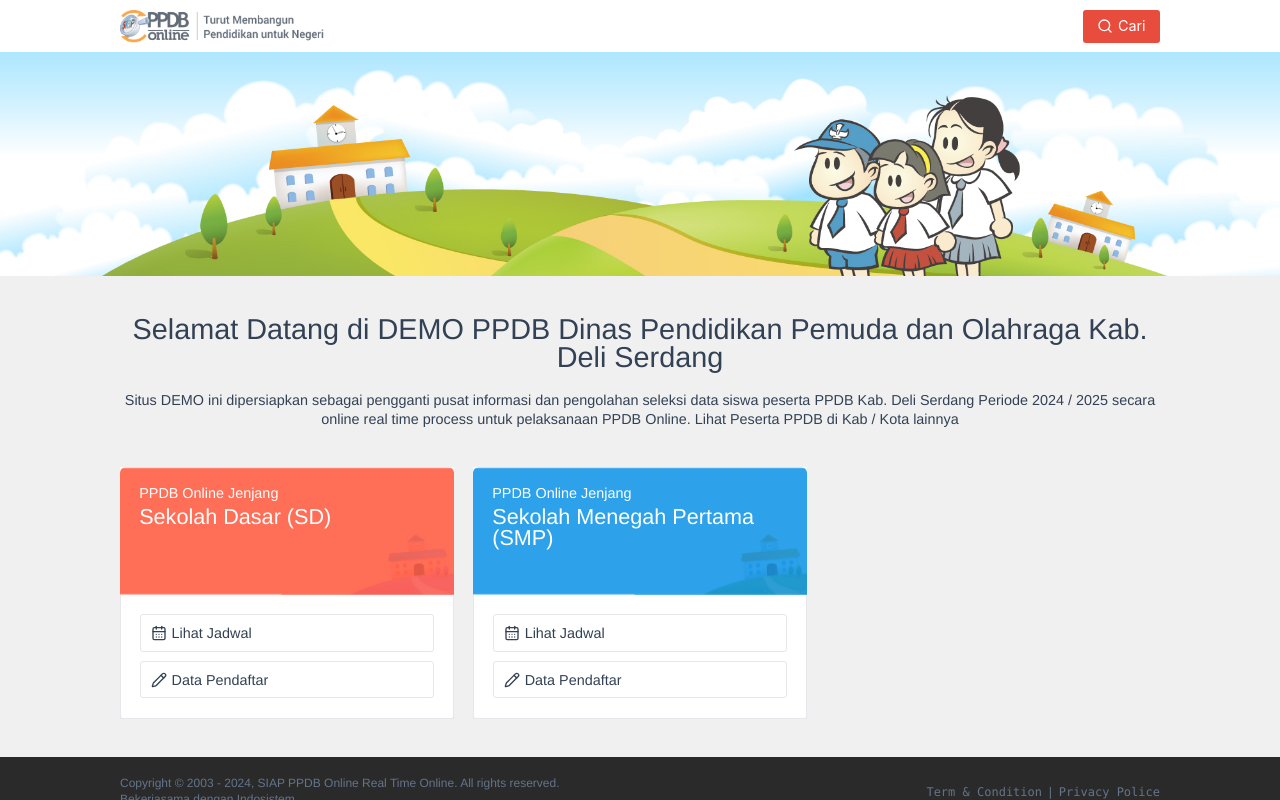
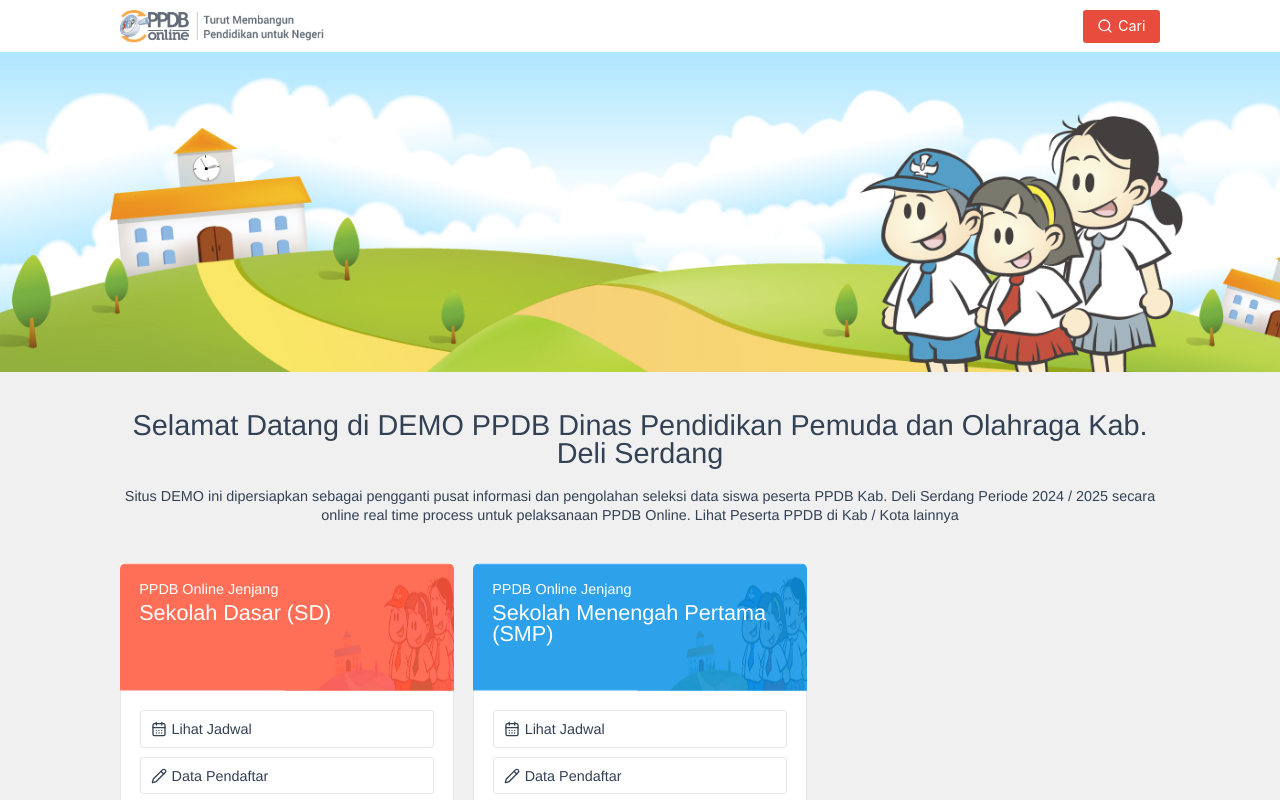
Before and after one commit to rfnasution01/ppdb, a React (Vite) app: page / in a window 1280 px wide. Built offline with nearby package versions, Linux system fonts and the light colour scheme; a small style sheet from the web is missing.

Commit message:
fix: modify halaman home

```diff
--- a/src/layouts/home/home-content.tsx
+++ b/src/layouts/home/home-content.tsx
@@ -14,11 +14,11 @@ export function HomeContent() {
       >
         <div className="flex flex-col">
           {/* --- Header --- */}
-          <div className={`relative col-span-6 block`}>
+          <div className={`relative`}>
             <img
               src="/img/bg-smp.png"
               alt="login"
-              className="h-[16vh] w-full object-cover filter phones:h-[14vh]"
+              className="h-[16vh] w-full phones:h-[14vh]"
               style={{
                 filter: 'hue-rotate(160deg)',
                 borderTopLeftRadius: '1rem',
@@ -53,11 +53,11 @@ export function HomeContent() {
       >
         <div className="flex flex-col">
           {/* --- Header --- */}
-          <div className={`relative col-span-6 block`}>
+          <div className={`relative`}>
             <img
               src="/img/bg-smp.png"
               alt="login"
-              className="h-[16vh] w-full object-cover filter phones:h-[14vh]"
+              className="h-[16vh] w-full phones:h-[14vh]"
               style={{
                 borderTopLeftRadius: '1rem',
                 borderTopRightRadius: '1rem',
@@ -67,7 +67,7 @@ export function HomeContent() {
               <div className="flex h-full w-full flex-col gap-8 text-white">
                 {/* --- Navigation -- */}
                 <p>PPDB Online Jenjang</p>
-                <p className="text-[3.6rem]">Sekolah Menegah Pertama (SMP)</p>
+                <p className="text-[3.6rem]">Sekolah Menengah Pertama (SMP)</p>
               </div>
             </div>
           </div>
--- a/src/layouts/root-layout/index.tsx
+++ b/src/layouts/root-layout/index.tsx
@@ -7,16 +7,16 @@ export default function RootLayout() {
     <main className="scrollbar flex h-screen flex-col overflow-auto text-[2.4rem] text-slate-700 phones:text-[2.8rem]">
       <RootHeader />
       <div className="scrollbar h-full flex-1 overflow-auto">
-        <div className="flex h-full flex-col gap-64 font-helvetica">
-          <div className="h-[40vh] w-full phones:h-[30vh]">
-            <img
-              src="/img/bg.jpg"
-              alt="ppdb"
-              className="h-full w-full object-cover"
-            />
+        <div className="flex flex-col gap-64 overflow-auto font-helvetica">
+          <img
+            src="/img/bg.jpg"
+            alt="ppdb"
+            className="h-[40vh] w-full object-cover phones:h-[30vh]"
+          />
+          <div className="scrollbar flex flex-col gap-64 overflow-auto">
+            <Outlet />
+            <RootFooter />
           </div>
-          <Outlet />
-          <RootFooter />
         </div>
       </div>
     </main>
--- a/src/pages/home/index.tsx
+++ b/src/pages/home/index.tsx
@@ -2,7 +2,7 @@ import { HomeContent, HomeHeader } from '@/layouts/home'
 
 export default function Home() {
   return (
-    <div className="flex h-full flex-col gap-64 px-[20rem] phones:px-32">
+    <div className="scrollbar flex h-full flex-col gap-64 overflow-auto px-[20rem] phones:px-32">
       <HomeHeader />
       <HomeContent />
     </div>
```
